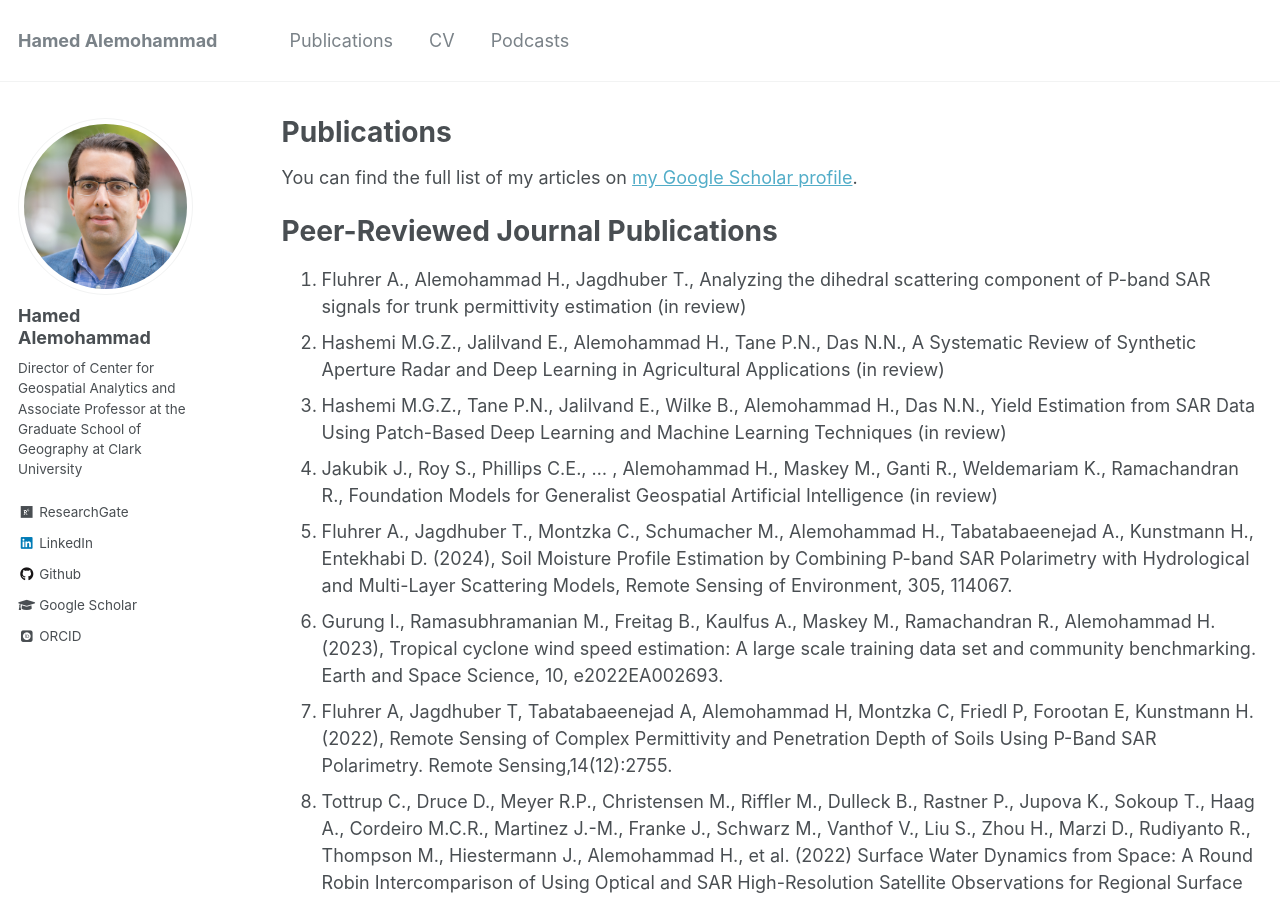
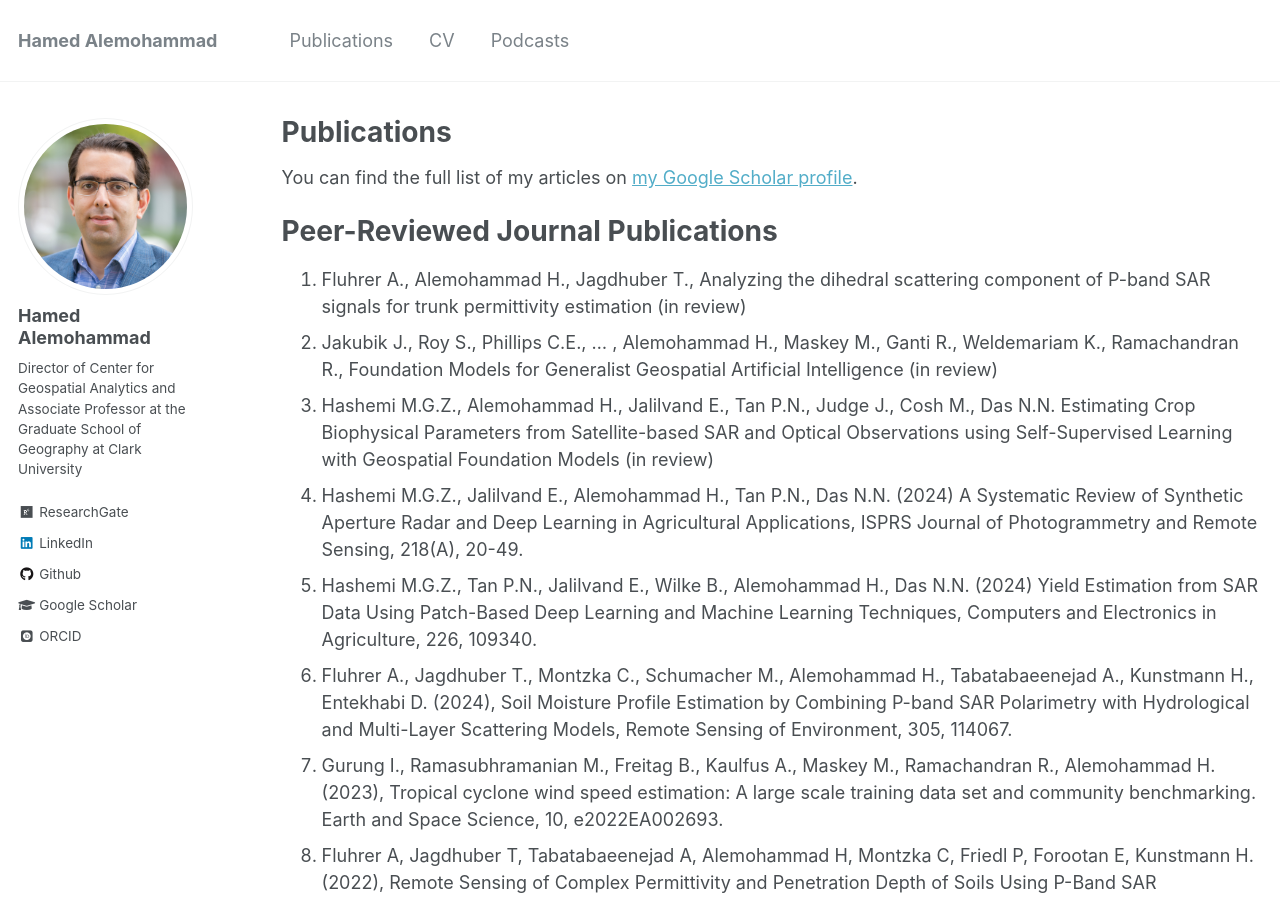
Before and after one commit to HamedAlemo/hamedalemo.github.io, a Jekyll site: the page built from _pages/publications.md, in a window 1280 px wide and 900 px high. Built offline with Jekyll 4.4.1, drawn with Linux system fonts in a browser that asks for light colours; some web fonts are replaced.

Commit message:
updated publications

```diff
--- a/_pages/publications.md
+++ b/_pages/publications.md
@@ -20,29 +20,30 @@ You can find the full list of my articles on [my Google Scholar profile](https:/
 # Peer-Reviewed Journal Publications
 
 1.	Fluhrer A., Alemohammad H., Jagdhuber T., Analyzing the dihedral scattering component of P-band SAR signals for trunk permittivity estimation (in review)
-2.	Hashemi M.G.Z., Jalilvand E., Alemohammad H., Tane P.N., Das N.N., A Systematic Review of Synthetic Aperture Radar and Deep Learning in Agricultural Applications (in review)
-3.	Hashemi M.G.Z., Tane P.N., Jalilvand E., Wilke B., Alemohammad H., Das N.N., Yield Estimation from SAR Data Using Patch-Based Deep Learning and Machine Learning Techniques (in review)
-4.	Jakubik J., Roy S., Phillips C.E., ... , Alemohammad H.,  Maskey M., Ganti R., Weldemariam K., Ramachandran R., Foundation Models for Generalist Geospatial Artificial Intelligence (in review)
-5.	Fluhrer A., Jagdhuber T., Montzka C., Schumacher M., Alemohammad H., Tabatabaeenejad A., Kunstmann H., Entekhabi D. (2024), Soil Moisture Profile Estimation by Combining P-band SAR Polarimetry with Hydrological and Multi-Layer Scattering Models, Remote Sensing of Environment, 305, 114067.
-6.	Gurung I., Ramasubhramanian M., Freitag B., Kaulfus A., Maskey M., Ramachandran R., Alemohammad H. (2023), Tropical cyclone wind speed estimation: A large scale training data set and community benchmarking. Earth and Space Science, 10, e2022EA002693.
-7.	Fluhrer A, Jagdhuber T, Tabatabaeenejad A, Alemohammad H, Montzka C, Friedl P, Forootan E, Kunstmann H. (2022), Remote Sensing of Complex Permittivity and Penetration Depth of Soils Using P-Band SAR Polarimetry. Remote Sensing,14(12):2755.
-8.	Tottrup C., Druce D., Meyer R.P., Christensen M., Riffler M., Dulleck B., Rastner P., Jupova K., Sokoup T., Haag A., Cordeiro M.C.R., Martinez J.-M., Franke J., Schwarz M., Vanthof V., Liu S., Zhou H., Marzi D., Rudiyanto R., Thompson M., Hiestermann J., Alemohammad H., et al. (2022) Surface Water Dynamics from Space: A Round Robin Intercomparison of Using Optical and SAR High-Resolution Satellite Observations for Regional Surface Water Detection, Remote Sensing, 14(10).
-9.	Elmes, A., Alemohammad S.H., et al. (2020), Accounting for Training Data Error in Machine Learning Applied to Earth Observations, Remote Sensing, 12(6).
-10.	Alemohammad S.H., Jagdhuber T., Moghaddam M., Entekhabi D. (2019), Soil and Vegetation Scattering Contributions in L- and P- Band Polarimetric SAR Observations, IEEE Transactions on Geoscience and Remote Sensing, 57(11), 8417-8429.
-11.	Gentine P., Massmann A., Lintner B.R., Alemohammad S.H., et al. (2019), Land–Atmosphere Interactions in the Tropics–A Review, Hydrology and Earth System Sciences, 23(10), 4171-4197.
-12.	Khazaei B., Khatami S., Alemohammad S.H., et al. (2019), Climatic or Regionally Induced by Humans? Tracing Hydro-Climatic and Land-Use Changes to Better Understand the Lake Urmia Tragedy, Journal of Hydrology, 569, 203-217.
-13.	Jagdhuber T., Konings A.G., McColl K.A., Alemohammad S.H., Das N. N., Montzka C., Link M., Akbar R., Entekhabi D. (2019), Physically-Based Modelling of the SMAP Active-Passive Soil Moisture Algorithm, IEEE Trans. on Geoscience and Remote Sensing, 57(2), 788-802.
-14.	Alemohammad S.H., Kolassa J., Prigent C., Aires F., Gentine P. (2018), Global Downscaling of Remotely-Sensed Soil Moisture using Neural Networks, Hydrology and Earth System Sciences, 22(10), 5341-5356.
-15.	Zhang Y., Joiner J., Alemohammad S.H., Zhou S., Gentine P. (2018), A global spatially Continuous Solar Induced Fluorescence (CSIF) dataset using neural networks, Biogeosciences, 15(19), 5779-5800.
-16.	Giardina F., Konings A.G., Kennedy D., Alemohammad S.H., Oliveira R., Uriarte M., Gentine P. (2018), Tall Amazonian forests are less sensitive to precipitation variability, Nature Geoscience, 11, 405-409.
-17.	Gentine P., Alemohammad S.H. (2018), RSIF (Reconstructed Solar Induced Fluorescence): a machine-learning vegetation index based on Moderate Resolution Imaging Spectroradiometer surface reflectance and GOME-2 solar induced fluorescence, Geophysical Research Letters, 45.
-18.	Alemohammad S.H., Konings A.G., Jagdhuber T., Moghaddam M., Entekhabi D. (2018), Characterization of Vegetation and Soil Scattering Mechanisms across Different Biomes using P-band SAR Polarimetry, Remote Sensing of Environment, 209, 107-117
-19.	Kolassa J., Reichle R.H., Liu Q., Alemohammad S.H., Gentine P., et al. (2018), Estimating surface soil moisture from SMAP observations using a Neural Network technique, Remote Sensing of Environment, 204, 43-59.
-20.	Alemohammad S.H., Fang B., Konings A.G., Green J., Kolassa J., Prigent C., Aires F., Miralles D., Gentine P. (2017), WECANN: Water, Energy, Carbon, Artificial Neural Network, a Microwave and Solar-Induced Fluorescence based statistical retrieval of surface turbulent fluxes, Biogeosciences, 14, 4101-4124.
-21.	Green J.A., Konings A.G., Alemohammad S.H., Berry J., Entekhabi D., Kolassa J., Lee J.-E., Gentine P. (2017), Regionally strong feedbacks between the atmosphere and terrestrial biosphere, Nature Geoscience, 10(6), 410-414.
-22.	Kolassa J., Gentine P., Prigent C., Aires F., Alemohammad S.H. (2017), Soil Moisture Retrieval from AMSR-E and ASCAT Microwave Observation Synergy. Part 2: Product Evaluation, Remote Sensing of Environment, 195, 202-217.
-23.	McColl, K.A., Alemohammad S.H., Akbar R., Konings A.G., Yueh S., Entekhabi D. (2017), The global distribution and dynamics of surface soil moisture, Nature Geoscience, 10(2), 100-104.
-24.	McColl K.A., Roy A., Derksen C., Konings A.G., Alemohammad S.H., Entekhabi D. (2016), Triple collocation for binary and categorical variables: application to validating landscape freeze/thaw retrievals, Remote Sensing of Environment, 176, 31-42.
+1.	Jakubik J., Roy S., Phillips C.E., ... , Alemohammad H.,  Maskey M., Ganti R., Weldemariam K., Ramachandran R., Foundation Models for Generalist Geospatial Artificial Intelligence (in review)
+1.	Hashemi M.G.Z., Alemohammad H., Jalilvand E., Tan P.N., Judge J., Cosh M., Das N.N. Estimating Crop Biophysical Parameters from Satellite-based SAR and Optical Observations using Self-Supervised Learning with Geospatial Foundation Models (in review)
+1.	Hashemi M.G.Z., Jalilvand E., Alemohammad H., Tan P.N., Das N.N. (2024) A Systematic Review of Synthetic Aperture Radar and Deep Learning in Agricultural Applications, ISPRS Journal of Photogrammetry and Remote Sensing, 218(A), 20-49.
+1.	Hashemi M.G.Z., Tan P.N., Jalilvand E., Wilke B., Alemohammad H., Das N.N. (2024) Yield Estimation from SAR Data Using Patch-Based Deep Learning and Machine Learning Techniques, Computers and Electronics in Agriculture, 226, 109340.
+1.	Fluhrer A., Jagdhuber T., Montzka C., Schumacher M., Alemohammad H., Tabatabaeenejad A., Kunstmann H., Entekhabi D. (2024), Soil Moisture Profile Estimation by Combining P-band SAR Polarimetry with Hydrological and Multi-Layer Scattering Models, Remote Sensing of Environment, 305, 114067.
+1.	Gurung I., Ramasubhramanian M., Freitag B., Kaulfus A., Maskey M., Ramachandran R., Alemohammad H. (2023), Tropical cyclone wind speed estimation: A large scale training data set and community benchmarking. Earth and Space Science, 10, e2022EA002693.
+1.	Fluhrer A, Jagdhuber T, Tabatabaeenejad A, Alemohammad H, Montzka C, Friedl P, Forootan E, Kunstmann H. (2022), Remote Sensing of Complex Permittivity and Penetration Depth of Soils Using P-Band SAR Polarimetry. Remote Sensing,14(12):2755.
+1.	Tottrup C., Druce D., Meyer R.P., Christensen M., Riffler M., Dulleck B., Rastner P., Jupova K., Sokoup T., Haag A., Cordeiro M.C.R., Martinez J.-M., Franke J., Schwarz M., Vanthof V., Liu S., Zhou H., Marzi D., Rudiyanto R., Thompson M., Hiestermann J., Alemohammad H., et al. (2022) Surface Water Dynamics from Space: A Round Robin Intercomparison of Using Optical and SAR High-Resolution Satellite Observations for Regional Surface Water Detection, Remote Sensing, 14(10).
+1.	Elmes, A., Alemohammad S.H., et al. (2020), Accounting for Training Data Error in Machine Learning Applied to Earth Observations, Remote Sensing, 12(6).
+1.	Alemohammad S.H., Jagdhuber T., Moghaddam M., Entekhabi D. (2019), Soil and Vegetation Scattering Contributions in L- and P- Band Polarimetric SAR Observations, IEEE Transactions on Geoscience and Remote Sensing, 57(11), 8417-8429.
+1.	Gentine P., Massmann A., Lintner B.R., Alemohammad S.H., et al. (2019), Land–Atmosphere Interactions in the Tropics–A Review, Hydrology and Earth System Sciences, 23(10), 4171-4197.
+1.	Khazaei B., Khatami S., Alemohammad S.H., et al. (2019), Climatic or Regionally Induced by Humans? Tracing Hydro-Climatic and Land-Use Changes to Better Understand the Lake Urmia Tragedy, Journal of Hydrology, 569, 203-217.
+1.	Jagdhuber T., Konings A.G., McColl K.A., Alemohammad S.H., Das N. N., Montzka C., Link M., Akbar R., Entekhabi D. (2019), Physically-Based Modelling of the SMAP Active-Passive Soil Moisture Algorithm, IEEE Trans. on Geoscience and Remote Sensing, 57(2), 788-802.
+1.	Alemohammad S.H., Kolassa J., Prigent C., Aires F., Gentine P. (2018), Global Downscaling of Remotely-Sensed Soil Moisture using Neural Networks, Hydrology and Earth System Sciences, 22(10), 5341-5356.
+1.	Zhang Y., Joiner J., Alemohammad S.H., Zhou S., Gentine P. (2018), A global spatially Continuous Solar Induced Fluorescence (CSIF) dataset using neural networks, Biogeosciences, 15(19), 5779-5800.
+1.	Giardina F., Konings A.G., Kennedy D., Alemohammad S.H., Oliveira R., Uriarte M., Gentine P. (2018), Tall Amazonian forests are less sensitive to precipitation variability, Nature Geoscience, 11, 405-409.
+1.	Gentine P., Alemohammad S.H. (2018), RSIF (Reconstructed Solar Induced Fluorescence): a machine-learning vegetation index based on Moderate Resolution Imaging Spectroradiometer surface reflectance and GOME-2 solar induced fluorescence, Geophysical Research Letters, 45.
+1.	Alemohammad S.H., Konings A.G., Jagdhuber T., Moghaddam M., Entekhabi D. (2018), Characterization of Vegetation and Soil Scattering Mechanisms across Different Biomes using P-band SAR Polarimetry, Remote Sensing of Environment, 209, 107-117
+1.	Kolassa J., Reichle R.H., Liu Q., Alemohammad S.H., Gentine P., et al. (2018), Estimating surface soil moisture from SMAP observations using a Neural Network technique, Remote Sensing of Environment, 204, 43-59.
+1.	Alemohammad S.H., Fang B., Konings A.G., Green J., Kolassa J., Prigent C., Aires F., Miralles D., Gentine P. (2017), WECANN: Water, Energy, Carbon, Artificial Neural Network, a Microwave and Solar-Induced Fluorescence based statistical retrieval of surface turbulent fluxes, Biogeosciences, 14, 4101-4124.
+1.	Green J.A., Konings A.G., Alemohammad S.H., Berry J., Entekhabi D., Kolassa J., Lee J.-E., Gentine P. (2017), Regionally strong feedbacks between the atmosphere and terrestrial biosphere, Nature Geoscience, 10(6), 410-414.
+1.	Kolassa J., Gentine P., Prigent C., Aires F., Alemohammad S.H. (2017), Soil Moisture Retrieval from AMSR-E and ASCAT Microwave Observation Synergy. Part 2: Product Evaluation, Remote Sensing of Environment, 195, 202-217.
+1.	McColl, K.A., Alemohammad S.H., Akbar R., Konings A.G., Yueh S., Entekhabi D. (2017), The global distribution and dynamics of surface soil moisture, Nature Geoscience, 10(2), 100-104.
+1.	McColl K.A., Roy A., Derksen C., Konings A.G., Alemohammad S.H., Entekhabi D. (2016), Triple collocation for binary and categorical variables: application to validating landscape freeze/thaw retrievals, Remote Sensing of Environment, 176, 31-42.
 25.	Alemohammad S.H., McLaughlin D., Entekhabi D. (2015), Characterization of Precipitation Forcing Uncertainty in Land Data Assimilation Using an Ensemble-Based Bayesian Approach, Monthly Weather Review, 143(8), 3276-3299.
 26.	Alemohammad S.H., McColl K.A., Konings A.G., Entekhabi D., Stoffelen A. (2015), Characterization of Precipitation Product Errors across the United States using Multiplicative Triple Collocation, Hydrology and Earth System Sciences, 19(8), 3489-3503.
 27.	Alemohammad S.H., Entekhabi D., McLaughlin D. (2014), Evaluation of Long-Term SSM/I-based Precipitation Records Over Land, Journal of Hydrometeorology, 15(5), 2012-2029.
```
